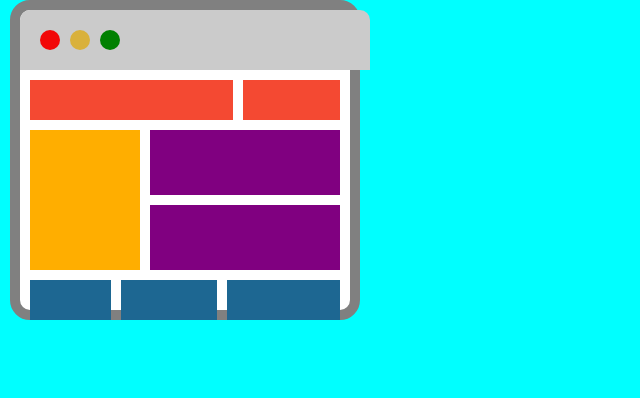
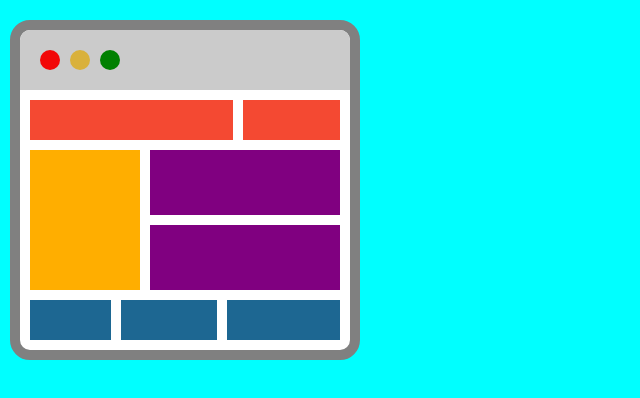
Before and after one commit to clperez22/maquetacion-flexbox, a plain HTML site: page index.html in a window 1280 px wide. Shown: the whole page, without its empty margins (0-640 px from the left). Drawn offline with Linux system fonts and the light colour scheme.

Commit message:
Add files via upload

```diff
--- a/css/index.css
+++ b/css/index.css
@@ -3,7 +3,7 @@ html{
     background-color: aqua;
 }
 header{
-    width: 35rem;
+    width: 33rem;
     height: 6rem;
     margin: 0 2rem 0 0;
     background-color: rgba(203, 203, 203, 1);
@@ -38,9 +38,9 @@ header{
 }
 .fondob{
     width: 35rem;
-    height: 32rem;
+    height: 34rem;
     background-color: white;
-    margin: 0 0 0rem 1rem;
+    margin: 2rem 0 0rem 1rem;
     border-top-right-radius: 1rem;
     border-top-left-radius: 1rem;
     border-radius: 2rem;
```
